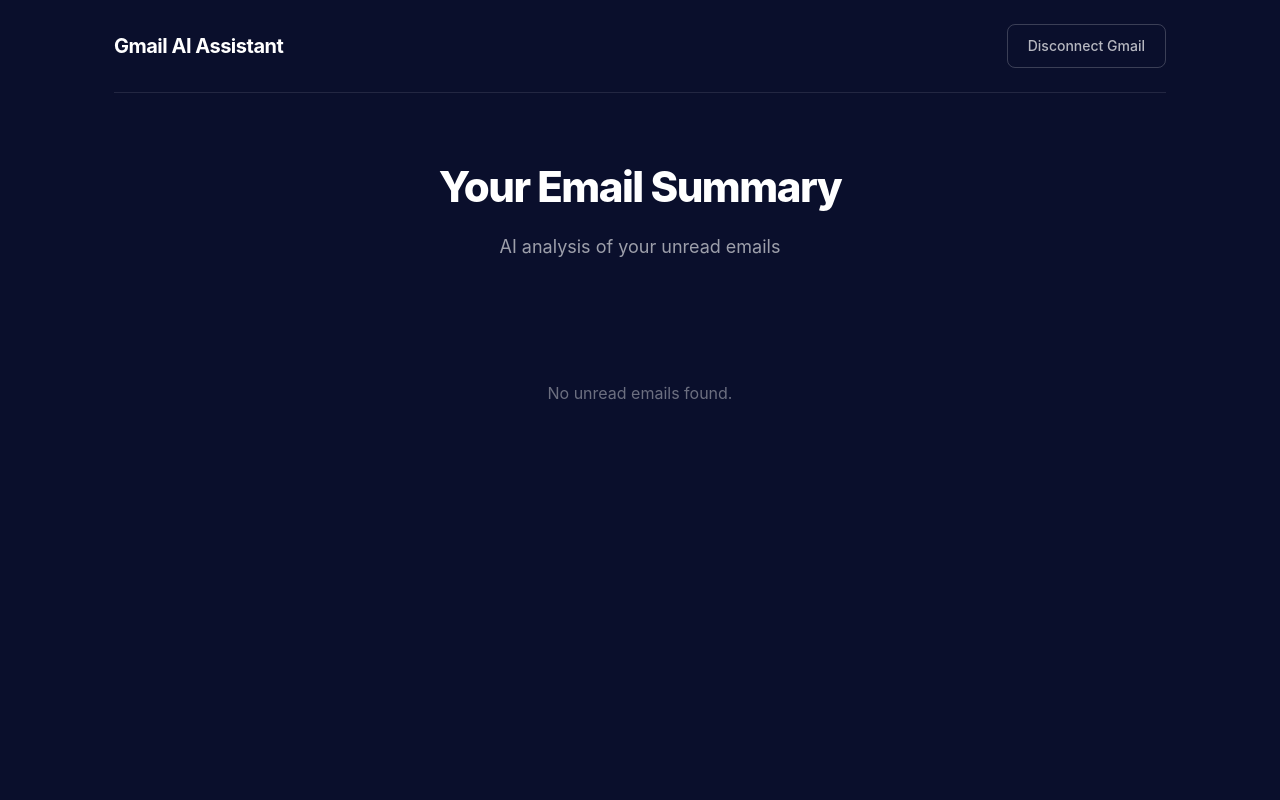
After one commit to aryangurudu22/gmail-ai-assistant, a Flask app: template templates/dashboard.html in a window 1280 px wide. The commit adds this page. Run offline with Flask 3, Linux system fonts and the light colour scheme; the template is opened without the code that fills it, so the values that code supplies are empty.

Commit message:
Gmail OAuth login working — fetches real unread emails

```diff
--- a/app.py
+++ b/app.py
@@ -1,24 +1,152 @@
-from flask import Flask, render_template
+from flask import Flask, render_template, session, redirect, url_for, request
 from dotenv import load_dotenv
+# OAuth flow manager — handles the entire Google login process
+from google_auth_oauthlib.flow import Flow
+# Gmail API client builder — lets us read emails once we have access
+from googleapiclient.discovery import build
+# Credentials object — stores and manages access tokens
+from google.oauth2.credentials import Credentials
+# Handles refreshing access tokens when they expire
+import google.auth.transport.requests
 import os
 
 # Load environment variables from .env file into memory
 load_dotenv()
+
+# Allow OAuth to work over HTTP on localhost during development only
+# Remove this line when deploying to production
+os.environ["OAUTHLIB_INSECURE_TRANSPORT"] = "1"
+
 # Create the Flask application instance
 app = Flask(__name__)
 
 # Load the Flask secret key from environment variables
+# This key encrypts session cookies — never share it publicly
 app.secret_key = os.getenv("FLASK_SECRET_KEY")
 
 # Home page route — the first page a user sees when they visit the app
 @app.route("/")
-
-# Index function — handles requests to the home page and returns the HTML template
 def index():
     # Find index.html in the templates folder and send it to the user's browser
     return render_template("index.html")
 
+# Login route — builds Google OAuth URL and redirects user to Google login page
+@app.route("/login")
+def login():
+    # Create OAuth flow using credentials from client_secret.json
+    flow = Flow.from_client_secrets_file(
+        "client_secret.json",
+        # Scopes define what permissions we are requesting from Google
+        # gmail.readonly means read only — we cannot send or delete emails
+        scopes=["https://www.googleapis.com/auth/gmail.readonly"],
+        # Redirect URI is where Google sends the user after they log in
+        redirect_uri="http://localhost:5000/callback"
+    )
+
+    # Generate the Google login URL and a state token for security
+    authorization_url, state = flow.authorization_url(
+        # Offline access means we get a refresh token to stay connected
+        # even when the user is not actively using the app
+        access_type="offline",
+        # Do not ask for permissions the user has already granted
+        include_granted_scopes="true"
+    )
+
+    # Save state in session as a backup — we also read it from URL in callback
+    session["state"] = state
+    session.modified = True
+
+    # Send user to Google login page
+    return redirect(authorization_url)
+
+# Callback route — Google redirects here after user logs in and grants permission
+@app.route("/callback")
+def callback():
+    # Read state directly from the URL Google sends back
+    # This is more reliable than reading from session on Python 3.14
+    state = request.args.get("state")
+
+    # Recreate the OAuth flow with same settings as login route
+    # We pass the state so Google can verify this is a legitimate callback
+    flow = Flow.from_client_secrets_file(
+        "client_secret.json",
+        scopes=["https://www.googleapis.com/auth/gmail.readonly"],
+        redirect_uri="http://localhost:5000/callback",
+        state=state
+    )
+
+    # Exchange the authorisation code Google sent for a real access token
+    # This is the most important step — without this we cannot read emails
+    flow.fetch_token(
+    authorization_response=request.url,
+    client_secret=flow.client_config["client_secret"]
+)
+
+    # Get the credentials object containing access token and refresh token
+    credentials = flow.credentials
+
+    # Store credentials in session as a dictionary so user stays logged in
+    # We store as dictionary because the Credentials object cannot be serialised directly
+    session["credentials"] = {
+        "token": credentials.token,
+        "refresh_token": credentials.refresh_token,
+        "token_uri": credentials.token_uri,
+        "client_id": credentials.client_id,
+        "client_secret": credentials.client_secret,
+        "scopes": credentials.scopes
+    }
+    # Mark session as modified so Flask saves the changes
+    session.modified = True
+
+    # Redirect user to dashboard now that they are logged in
+    return redirect(url_for("dashboard"))
+
+# Dashboard route — shows the AI analysis of the user's emails
+@app.route("/dashboard")
+def dashboard():
+    # Route guard — if user is not logged in send them back to home page
+    if "credentials" not in session:
+        return redirect(url_for("index"))
+
+    # Rebuild the Credentials object from the dictionary stored in session
+    # We need a proper Credentials object to make Gmail API calls
+    credentials = Credentials(
+        token=session["credentials"]["token"],
+        refresh_token=session["credentials"]["refresh_token"],
+        token_uri=session["credentials"]["token_uri"],
+        client_id=session["credentials"]["client_id"],
+        client_secret=session["credentials"]["client_secret"],
+        scopes=session["credentials"]["scopes"]
+    )
+
+    # Build the Gmail API client using the credentials
+    # "v1" means version 1 of the Gmail API
+    gmail_service = build("gmail", "v1", credentials=credentials)
+
+    # Fetch list of unread emails from the user's inbox
+    # maxResults=10 limits to 10 emails for now — we increase this later
+    results = gmail_service.users().messages().list(
+        userId="me",
+        labelIds=["UNREAD"],
+        maxResults=10
+    ).execute()
+
+    # Get the list of messages or empty list if no unread emails found
+    messages = results.get("messages", [])
+
+    # Pass messages to the dashboard template to display
+    return render_template("dashboard.html", messages=messages)
+
+# Logout route — clears the session and redirects to home page
+@app.route("/logout")
+def logout():
+    # Remove all session data — credentials are cleared, user is logged out
+    session.clear()
+    # Send user back to home page
+    return redirect(url_for("index"))
+
 # Run the app only when this file is executed directly — not when imported
 if __name__ == "__main__":
     # Start the Flask development server with debug mode enabled
+    # debug=True auto-restarts on code changes and shows detailed errors
     app.run(debug=True)
--- a/requirements.txt
+++ b/requirements.txt
@@ -1,3 +1,7 @@
 flask==3.1.3
 groq>=0.28.0
 python-dotenv==1.1.0
+google-auth==2.22.0
+google-auth-oauthlib==0.8.0
+google-auth-httplib2==0.1.1
+google-api-python-client==2.97.0
--- a/static/style.css
+++ b/static/style.css
@@ -149,3 +149,76 @@ body {
     color: rgba(255,255,255,0.6);
     line-height: 1.6;
 }
+
+/* Dashboard hero section */
+.dashboard-hero {
+    padding: 60px 0 40px;
+    text-align: center;
+}
+
+/* Dashboard title */
+.dashboard-title {
+    font-size: 42px;
+    font-weight: 800;
+    letter-spacing: -1.5px;
+    margin-bottom: 12px;
+}
+
+/* Dashboard subtitle */
+.dashboard-subtitle {
+    font-size: 18px;
+    color: rgba(255, 255, 255, 0.6);
+}
+
+/* Email cards container */
+.email-list {
+    padding: 20px 0 80px;
+    display: flex;
+    flex-direction: column;
+    gap: 16px;
+}
+
+/* Individual email card */
+.email-card {
+    background-color: rgba(255, 255, 255, 0.05);
+    border: 1px solid rgba(255, 255, 255, 0.1);
+    border-radius: 12px;
+    padding: 24px;
+}
+
+/* Secondary button for logout */
+.btn-secondary {
+    display: inline-block;
+    background-color: transparent;
+    color: rgba(255, 255, 255, 0.7);
+    font-size: 14px;
+    font-weight: 500;
+    padding: 10px 20px;
+    border-radius: 8px;
+    border: 1px solid rgba(255, 255, 255, 0.2);
+    text-decoration: none;
+    transition: border-color 0.2s ease, color 0.2s ease;
+}
+
+/* Secondary button hover */
+.btn-secondary:hover {
+    border-color: rgba(255, 255, 255, 0.5);
+    color: #FFFFFF;
+}
+
+/* Header flex layout for logo and button */
+.header {
+    display: flex;
+    justify-content: space-between;
+    align-items: center;
+    padding: 24px 0;
+    border-bottom: 1px solid rgba(255, 255, 255, 0.1);
+}
+
+/* Empty state message */
+.empty-state {
+    text-align: center;
+    padding: 60px;
+    color: rgba(255, 255, 255, 0.4);
+    font-size: 16px;
+}
--- /dev/null
+++ b/templates/dashboard.html
@@ -0,0 +1,43 @@
+<!DOCTYPE html>
+<html lang="en">
+<head>
+    <!-- Page metadata -->
+    <meta charset="UTF-8">
+    <meta name="viewport" content="width=device-width, initial-scale=1.0">
+    <title>Dashboard — Gmail AI Assistant</title>
+    <link rel="stylesheet" href="/static/style.css">
+</head>
+<body>
+    <!-- Main wrapper -->
+    <div class="container">
+
+        <!-- Header -->
+        <header class="header">
+            <div class="logo">Gmail AI Assistant</div>
+            <a href="/logout" class="btn-secondary">Disconnect Gmail</a>
+        </header>
+
+        <!-- Dashboard hero -->
+        <section class="dashboard-hero">
+            <h1 class="dashboard-title">Your Email Summary</h1>
+            <p class="dashboard-subtitle">AI analysis of your unread emails</p>
+        </section>
+
+        <!-- Email list -->
+        <section class="email-list">
+            {% if messages %}
+                {% for message in messages %}
+                <div class="email-card">
+                    <p>Message ID: {{ message.id }}</p>
+                </div>
+                {% endfor %}
+            {% else %}
+                <div class="empty-state">
+                    <p>No unread emails found.</p>
+                </div>
+            {% endif %}
+        </section>
+
+    </div>
+</body>
+</html>
--- a/templates/index.html
+++ b/templates/index.html
@@ -25,7 +25,7 @@
                 Get a clean priority-sorted summary every morning —
                 what is urgent, what can wait, and what needs action right now.
             </p>
-            <a href="#" class="btn-primary">Connect Gmail Account</a>
+            <a href="/login" class="btn-primary">Connect Gmail Account</a>
             <p class="hero-note">Free to use · No email data stored · Disconnect anytime</p>
         </section>
 
```
Also changed, not shown: 3 other files.
